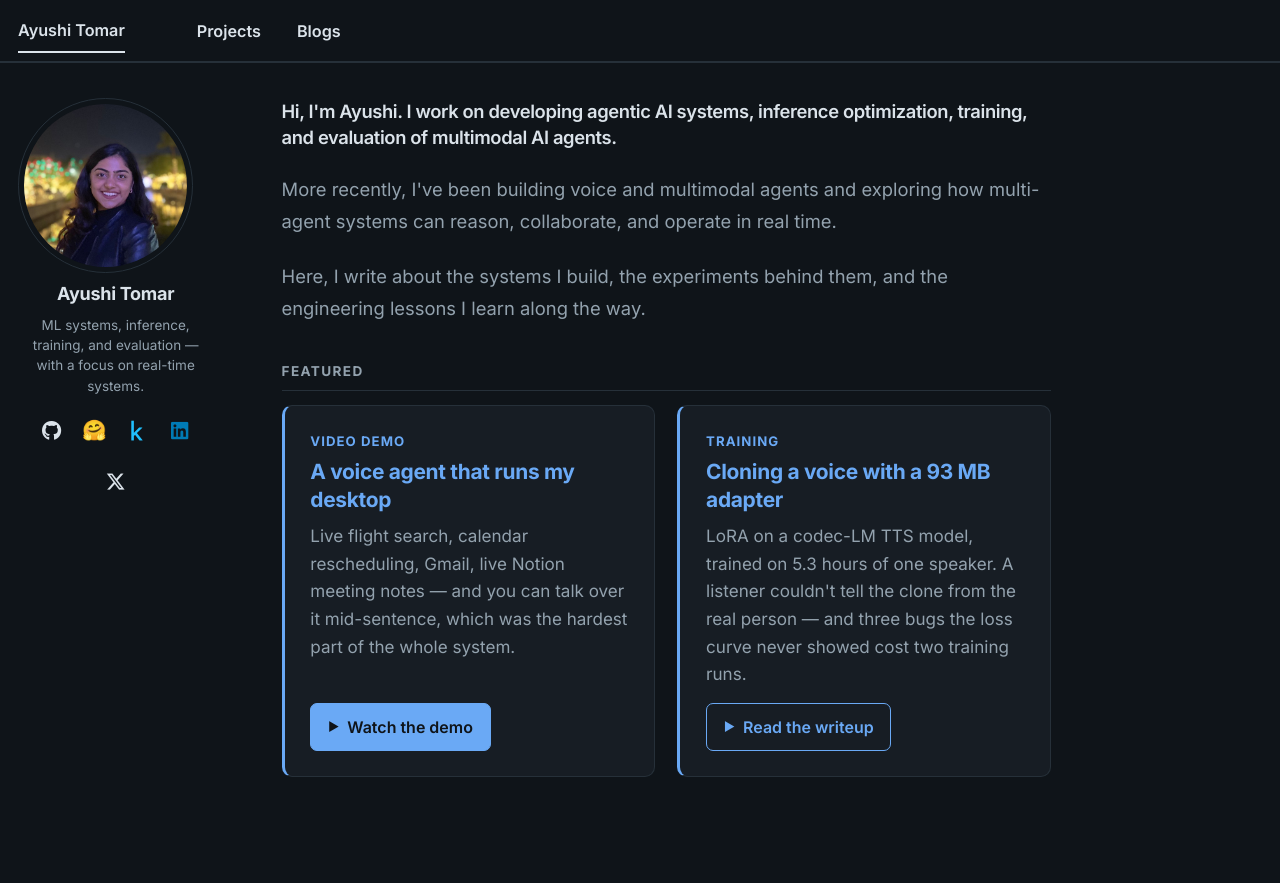
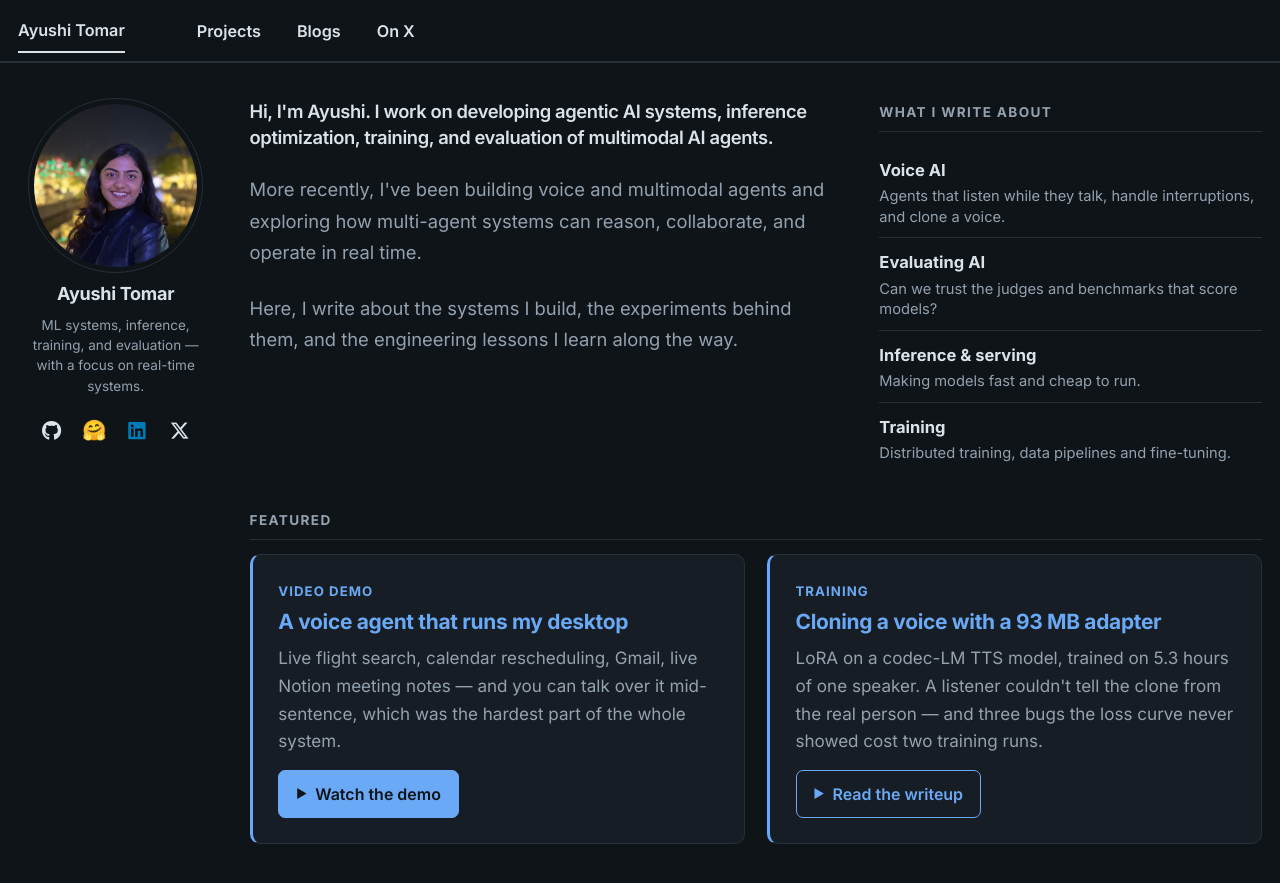
Before and after one commit to ayushitomar03/ayushitomar03.github.io, a Jekyll site: the page built from _pages/about.md, in a window 1280 px wide. Shown: the top 883 px of the page. Built offline with Jekyll 4.4.1, drawn with Linux system fonts in a browser that asks for light colours; a style sheet for code colours, icons or effects is not loaded.

Commit message:
Add On X page, topics column on home, remove Kaggle

```diff
--- a/_config.yml
+++ b/_config.yml
@@ -54,7 +54,7 @@ author:
   dribbble         : # Username
   github           : "ayushitomar03"
   huggingface      : "aytomar"
-  kaggle           : "ayushitomar03"
+  kaggle           : # removed from the sidebar
   stackoverflow    : # User number or user number and name (i.e., use "1" or "1/jeff-atwood")
 
   # Social media
--- a/_data/navigation.yml
+++ b/_data/navigation.yml
@@ -10,3 +10,6 @@ main:
 
   - title: "Blogs"
     url: /year-archive/
+
+  - title: "On X"
+    url: /x-articles/
--- /dev/null
+++ b/_data/topics.yml
@@ -0,0 +1,9 @@
+# "What I write about" tiles on the intro page, in this order.
+- name: "Voice AI"
+  line: "Agents that listen while they talk, handle interruptions, and clone a voice."
+- name: "Evaluating AI"
+  line: "Can we trust the judges and benchmarks that score models?"
+- name: "Inference & serving"
+  line: "Making models fast and cheap to run."
+- name: "Training"
+  line: "Distributed training, data pipelines and fine-tuning."
--- /dev/null
+++ b/_data/x_articles.yml
@@ -0,0 +1,12 @@
+# Long-form articles published on X (@AyushiTomar147), newest first.
+# To add one: copy an entry and fill in title, date ("YYYY-MM-DD HH:MM:SS +0000"), url and summary.
+
+- title: "Full-duplex voice AI and the realization gap"
+  date: 2026-10-16 05:22:49 +0000
+  url: https://x.com/AyushiTomar147/status/2110964661973881245
+  summary: "A dozen voice AI systems claim to be full-duplex but mean different things. A walk through a 2026 survey (arXiv 2606.19453) that sorts them by where the decision to speak lives (L0 to L3), what their training data covers, and what benchmarks actually measure."
+
+- title: "Can a model that can't write find the first wrong step in a math solution?"
+  date: 2026-10-02 20:14:25 +0000
+  url: https://x.com/AyushiTomar147/status/2106115609675337804
+  summary: "An experiment with Jev (TypeSafe), a decision-only model that picks between options instead of writing text: can it locate the first incorrect step in a math solution?"
--- /dev/null
+++ b/_includes/topic-index.html
@@ -0,0 +1,10 @@
+{% comment %} "What I write about": a quick glimpse of the themes, from _data/topics.yml {% endcomment %}
+<div class="section-label">What I write about</div>
+<ul class="topic-tiles">
+  {% for t in site.data.topics %}
+  <li class="topic-tile">
+    <span class="topic-tile__name">{{ t.name }}</span>
+    <span class="topic-tile__line">{{ t.line }}</span>
+  </li>
+  {% endfor %}
+</ul>
--- a/_pages/about.md
+++ b/_pages/about.md
@@ -8,6 +8,8 @@ redirect_from:
   - /about.html
 ---
 
+<div class="intro-grid">
+<div class="intro-main">
 <p class="intro-lede">Hi, I'm Ayushi. I work on developing agentic AI systems, inference
 optimization, training, and evaluation of multimodal AI agents.</p>
 
@@ -16,6 +18,11 @@ how multi-agent systems can reason, collaborate, and operate in real time.</p>
 
 <p class="intro-body">Here, I write about the systems I build, the experiments behind them, and
 the engineering lessons I learn along the way.</p>
+</div>
+<aside class="intro-topics">
+{% include topic-index.html %}
+</aside>
+</div>
 
 <div class="section-label">Featured</div>
 
--- a/_sass/layout/_custom.scss
+++ b/_sass/layout/_custom.scss
@@ -538,6 +538,8 @@ html[data-theme="dark"] code.language-mermaid {
 
 .author__avatar img {
   border: 1px solid var(--rule);
+  display: block;   /* centre the photo on the same axis as the name, bio and icons */
+  margin: 0 auto;
 }
 
 .author__name {
@@ -1037,3 +1039,42 @@ a.demo-link--ghost {
     border-color: var(--accent-strong);
   }
 }
+
+/* ---- What I write about (intro page) ---- */
+.topic-tiles { list-style: none; margin: 0.4em 0 0; padding: 0; display: grid; grid-template-columns: repeat(2, minmax(0, 1fr)); gap: 0.8em; }
+@media (max-width: 640px) { .topic-tiles { grid-template-columns: 1fr; } }
+.topic-tile { border: 1px solid var(--rule); border-radius: 10px; padding: 0.9em 1.1em; display: grid; gap: 0.25em; margin: 0; align-content: start; }
+.topic-tile__name { font-weight: 700; font-size: 0.95em; }
+.topic-tile__line { font-size: 0.85em; color: var(--text-muted); line-height: 1.45; }
+
+/* Intro on the left, "What I write about" in a right column, both above the fold */
+.intro-grid { display: grid; grid-template-columns: minmax(0, 1.55fr) minmax(0, 1fr); gap: 2em; align-items: start; margin-bottom: 1.4em; }
+@media (max-width: 900px) { .intro-grid { grid-template-columns: 1fr; gap: 1em; } }
+.intro-main > p:first-child { margin-top: 0; }
+.intro-topics .section-label { margin-top: 0.2em; }
+.intro-topics .topic-tiles { grid-template-columns: 1fr; gap: 0.5em; }
+.intro-topics .topic-tile { padding: 0.6em 0.85em; }
+
+/* Home page: equal gaps between the three columns (sidebar, intro, topics), and the
+   content ends at the same right edge as the masthead. From 1024px the sidebar is
+   position: fixed at min(span 2 of 12, 250px) wide, so the page is offset by that width. */
+@media (min-width: 925px) {
+  .page:has(.intro-grid) { padding-left: 1.2em; padding-right: 0; }
+}
+@media (min-width: 1024px) {
+  .page:has(.intro-grid) {
+    float: none;
+    width: auto;
+    padding: 0;
+    margin-left: calc(min(15.28vw, 250px) + 2em);
+  }
+}
+
+/* Compact topic list in the right column: no boxes, so the column is no taller than the intro
+   and Featured starts above the fold */
+.intro-topics .topic-tiles { gap: 0; }
+.intro-topics .topic-tile { border: 0; border-radius: 0; border-bottom: 1px solid var(--rule); padding: 0.55em 0; gap: 0.1em; }
+.intro-topics .topic-tile:last-child { border-bottom: 0; }
+.intro-topics .topic-tile__name { font-size: 0.9em; }
+.intro-topics .topic-tile__line { font-size: 0.8em; line-height: 1.4; }
+.intro-grid { margin-bottom: 0.6em; }
```
Also changed, not shown: _pages/x-articles.html (added, +21 -0 lines).
